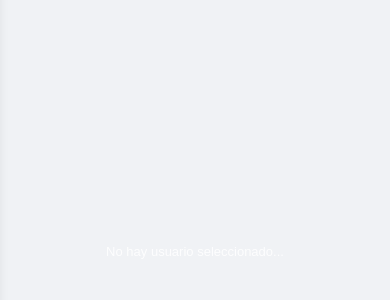
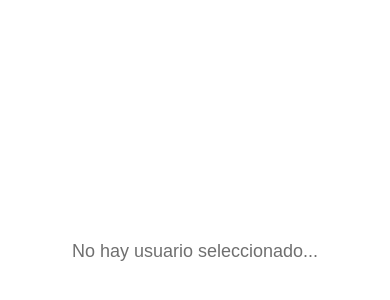
Before and after one commit to mateonardu/proyecto-final-react-consignas, a React (Vite) app: page /chat in a window 390 px wide. Shown: the part 178-478 px from the top of the page. Built offline with nearby package versions, Linux system fonts and the light colour scheme; sample sign-in values are in the browser's storage.

Commit message:
Movil version

```diff
--- a/src/components/Chat.jsx
+++ b/src/components/Chat.jsx
@@ -2,9 +2,13 @@ import { useState, useEffect } from "react"
 import { useChat } from "../context/ChatContext"
 import { useNavigate } from "react-router-dom"
 
-export default function Chat() {
+
+export default function Chat({ setMenuOpen }) {
   const [msg, setMsg] = useState("")
   const [showPopup, setShowPopup] = useState(false)
+
+
+
 
   const [username, setUsername] = useState("Mateo Narducci")
 
@@ -27,7 +31,7 @@ export default function Chat() {
   if (!user) {
     return (
       <div className="user-not-found">
-        <p>No hay usuario seleccionado...</p>
+        <p className="no-user-text">No hay usuario seleccionado...</p>
       </div>
     )
   }
@@ -112,7 +116,9 @@ export default function Chat() {
       }
       <div className={`chat ${theme}`}>
         <header className="chat-header">
-          <button className="menu-toggle" onClick={() => document.querySelector(".sidebar").classList.toggle("active")}>
+          <button className="menu-toggle"
+            onClick={() => setMenuOpen(true)}
+            aria-label="Abrir menú">
             ☰
           </button>
 
--- a/src/components/Sidebar.jsx
+++ b/src/components/Sidebar.jsx
@@ -2,7 +2,7 @@ import { useState, useEffect } from "react"
 import { useChat } from "../context/ChatContext"
 
 
-export default function Sidebar() {
+export default function Sidebar({ isOpen, setMenuOpen }) {
   const { users, setSelectedUser, theme } = useChat()
   const [usersToRender, setUsersToRender] = useState(users)
 
@@ -22,7 +22,7 @@ export default function Sidebar() {
   }
 
   return (
-    <div className={`sidebar ${theme}`}>
+    <div className={`sidebar ${isOpen ? "open" : ""}`}>
       <input
         type="text"
         placeholder="Search..."
@@ -38,7 +38,10 @@ export default function Sidebar() {
         {usersToRender.map((user) => (
           <li
             key={user.id}
-            onClick={() => setSelectedUser(user.id)}
+            onClick={() => {
+              setSelectedUser(user.id);
+              if (setMenuOpen) setMenuOpen(false);
+            }}
             className="user"
           >
             <img
--- a/src/index.css
+++ b/src/index.css
@@ -7,12 +7,13 @@
 
 .app {
   display: flex;
-  height: 100vh;
+  flex-direction: row;
+  height: 100dvh;
   width: 100%;
-  overflow: hidden;
+  background-color: var(--background-color, #f1f1f1);
 }
 
-/* --- Responsive --- */
+
 @media (max-width: 768px) {
   .app {
     flex-direction: column;
@@ -27,7 +28,13 @@
   display: flex;
   flex-direction: column;
   box-shadow: 2px 0 8px rgba(0, 0, 0, 0.05);
+  height: 100dvh;
 }
+
+.sidebar.dark {
+  background-color: #1e1e1e;
+}
+
 
 .search {
   padding: 12px;
@@ -44,7 +51,6 @@
   color: gray;
 }
 
-/* user list */
 
 .user-list {
   list-style: none;
@@ -226,7 +232,6 @@
   box-shadow: 0 0 10px rgba(0, 120, 215, 0.3);
 }
 
-/* Login page */
 .login-main {
   height: 100vh;
   display: flex;
@@ -628,7 +633,6 @@ form .text-info {
 }
 
 
-/* === MODO CLARO === */
 .help-page.light {
   background: linear-gradient(135deg, #fefefe, #f2f2f2);
   color: #222 !important;
@@ -652,7 +656,6 @@ form .text-info {
   color: #555;
 }
 
-/* === MODO OSCURO === */
 .help-page.dark {
   background: linear-gradient(135deg, #0f0f0f, #1c1c1c);
   color: #f5f5f5 !important;
@@ -711,22 +714,21 @@ body.light {
   background-color: #f9f9f9;
 }
 
-
-
 @media (max-width: 768px) {
   .sidebar {
     position: fixed;
-    left: 0;
     top: 0;
-    height: 100%;
-    width: 80%;
-    z-index: 20;
-    transform: translateX(-100%);
-    transition: transform 0.3s ease;
+    left: -100%;
+    height: 100dvh;
+    width: 75%;
+    background: var(--sidebar-bg, #fff);
+    transition: left 0.3s ease;
+    z-index: 999;
+    overflow-y: auto;
   }
 
-  .sidebar.active {
-    transform: translateX(0);
+  .sidebar.open {
+    left: 0;
   }
 }
 
@@ -746,3 +748,29 @@ body.light {
     margin-right: 12px;
   }
 }
+
+.user-not-found {
+  display: flex;
+  align-items: center;
+  justify-content: center;
+  height: 100%;
+  background: var(--background-color, #ffffff);
+}
+
+.no-user-text {
+  font-size: 18px;
+  font-weight: 500;
+  color: #333;
+  opacity: 0.7;
+  text-align: center;
+}
+
+
+.dark .user-not-found {
+  background-color: #1e1e1e;
+}
+
+.dark .no-user-text {
+  color: #f5f5f5;
+  opacity: 0.8;
+}
--- a/src/views/Messages.jsx
+++ b/src/views/Messages.jsx
@@ -1,16 +1,45 @@
-import Chat from "../components/Chat"
-import Sidebar from "../components/Sidebar"
-import { ChatProvider } from "../context/ChatContext"
+import Chat from "../components/Chat";
+import Sidebar from "../components/Sidebar";
+import { ChatProvider } from "../context/ChatContext";
+import { useState, useEffect } from "react";
+import { useChat } from "../context/ChatContext";
+
+const MessagesContent = () => {
+  const { selectedUser } = useChat();
+  const [isMobile, setIsMobile] = useState(window.innerWidth <= 768);
+  const [menuOpen, setMenuOpen] = useState(false);
+
+  useEffect(() => {
+    const handleResize = () => setIsMobile(window.innerWidth <= 768);
+    window.addEventListener("resize", handleResize);
+    return () => window.removeEventListener("resize", handleResize);
+  }, []);
+
+  return (
+    <div className="app">
+      {isMobile ? (
+        <>
+          {/* Sidebar flotante: solo visible si menuOpen === true */}
+          <Sidebar isOpen={menuOpen} setMenuOpen={setMenuOpen} />
+          {/* Chat siempre visible */}
+          <Chat setMenuOpen={setMenuOpen} />
+        </>
+      ) : (
+        <>
+          <Sidebar />
+          <Chat />
+        </>
+      )}
+    </div>
+  );
+};
 
 const Messages = () => {
   return (
     <ChatProvider>
-      <div className="app">
-        <Sidebar />
-        <Chat />
-      </div>
+      <MessagesContent />
     </ChatProvider>
-  )
-}
+  );
+};
 
-export { Messages }
+export { Messages };
```
